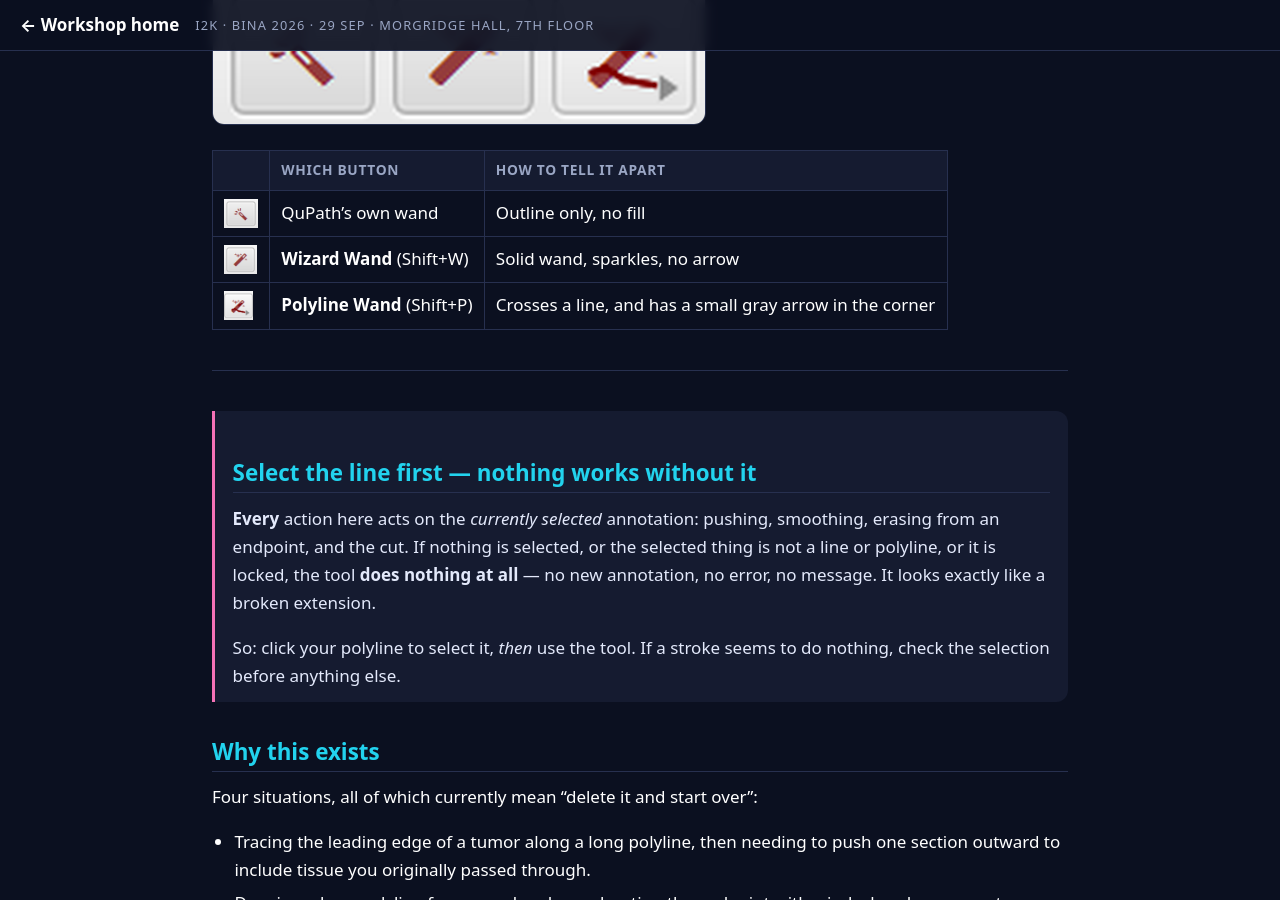
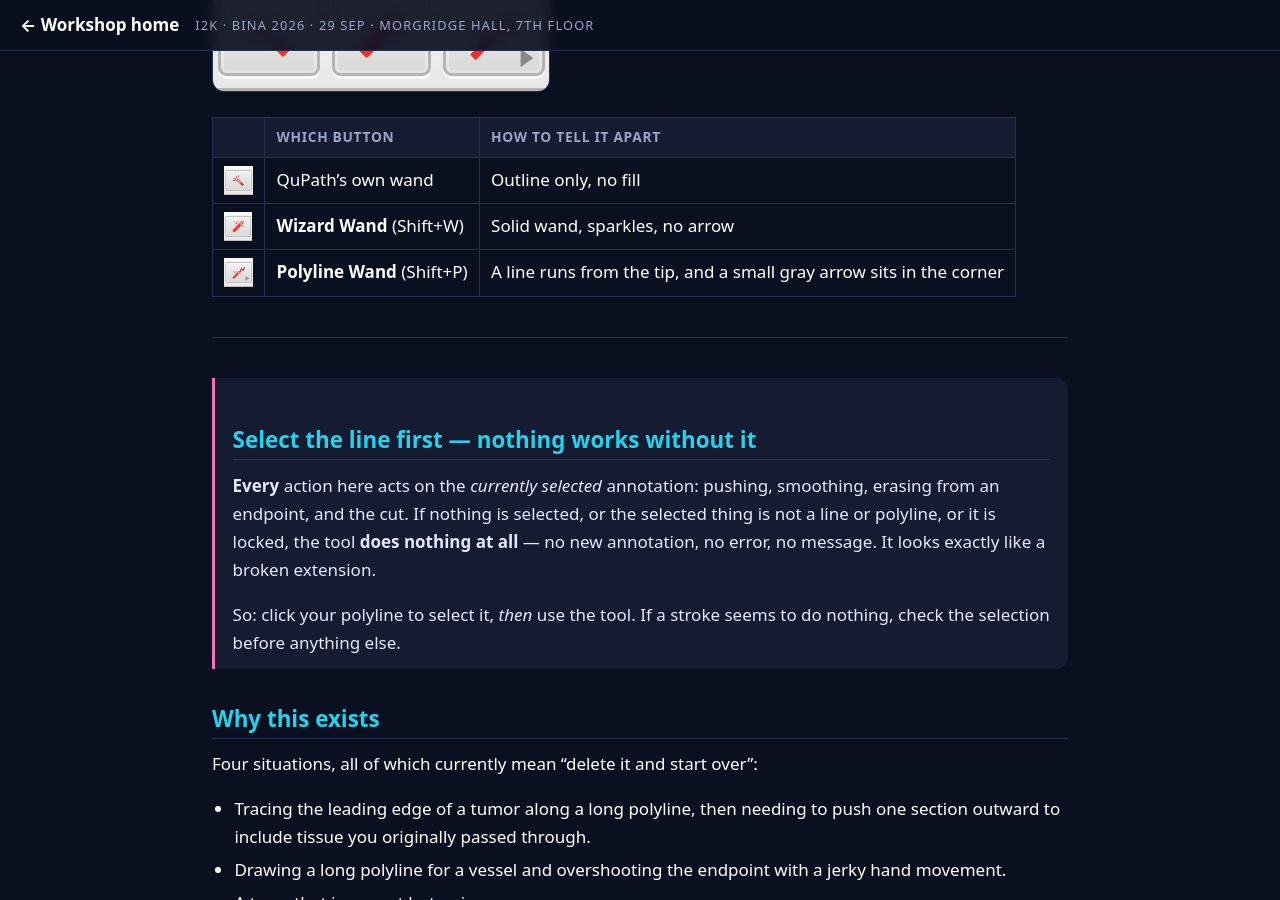
Before and after one commit to MichaelSNelson/BINA-I2K-2026-QuPath-Extensions, a Jekyll site: the page built from docs/06-polyline-wand.md, in a window 1280 px wide and 900 px high, scrolled down 1218 px. Built offline with Jekyll 4.4.1, drawn with Linux system fonts in a browser that asks for light colours.

Commit message:
Show the new Polyline Wand toolbar icon
Polyline Wand 0.3.11 draws its line out of the wand tip instead of across
the wand, and Wizard Wand 0.4.4 keeps the annotation color. The toolbar
crops are re-taken from a running QuPath (light theme, default red), the
icon table describes the new shape, and the old icon is replaced in every
frame of cut.gif where it showed, leaving the cursor, click marker and
menu untouched.

Claude-Session: https://claude.ai/code/session_011vsVaz6bucybYzteLzjXpH

```diff
--- a/docs/06-polyline-wand.md
+++ b/docs/06-polyline-wand.md
@@ -44,7 +44,7 @@ installed them, so match the icon rather than the position:
 |---|---|---|
 | <img src="../images/icon-wand-builtin.png" alt="" class="icon-lg"> | QuPath's own wand | Outline only, no fill |
 | <img src="../images/icon-wizard-wand.png" alt="" class="icon-lg"> | **Wizard Wand** (Shift+W) | Solid wand, sparkles, no arrow |
-| <img src="../images/icon-polyline-wand.png" alt="" class="icon-lg"> | **Polyline Wand** (Shift+P) | Crosses a line, and has a small gray arrow in the corner |
+| <img src="../images/icon-polyline-wand.png" alt="" class="icon-lg"> | **Polyline Wand** (Shift+P) | A line runs from the tip, and a small gray arrow sits in the corner |
 
 ---
 
```
Also changed, not shown: docs/05-wizard-wand.md (+1 -1 lines), docs/setup.md (+1 -1 lines), images/icon-polyline-wand.png, images/icon-wand-builtin.png, images/icon-wizard-wand.png, images/wand-toolbar.png, 1 other file.
